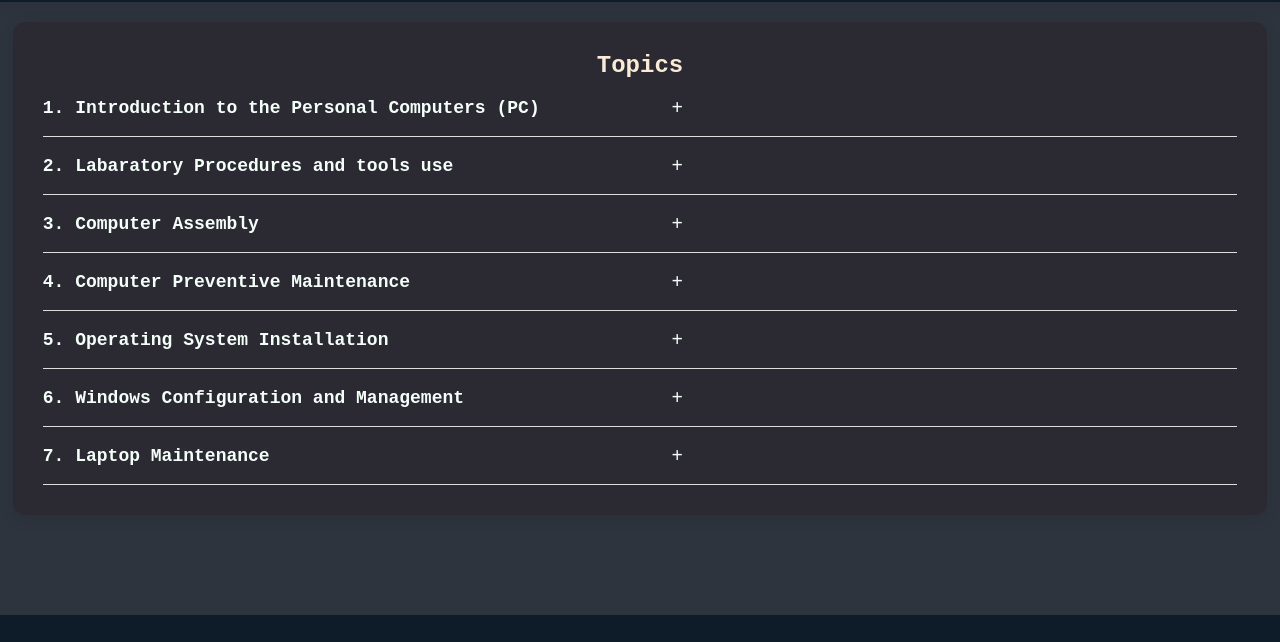
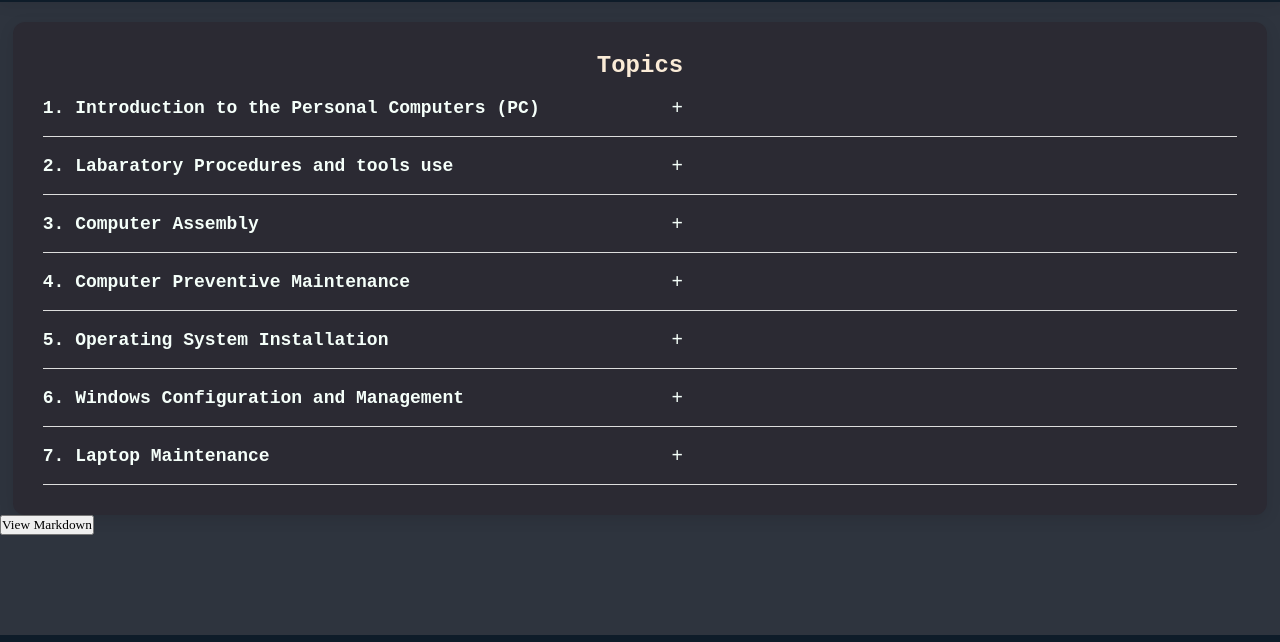
Before and after one commit to eviug/stuNotes, a plain HTML site: page index.html in a window 1280 px wide. Shown: the part 98-740 px from the top of the page. Drawn offline with Linux system fonts and the light colour scheme.

Commit message:
Update index.html

```diff
--- a/index.html
+++ b/index.html
@@ -127,6 +127,9 @@
                     </div>
                 </div>
             </div>
+            <button onclick="window.open('https://github.com/eviug/stuNotes/edit/main/notes/README.md', '_blank')">
+    View Markdown
+            </button>
         </section>
     </main>
     <!-- FOOTER -->
```
